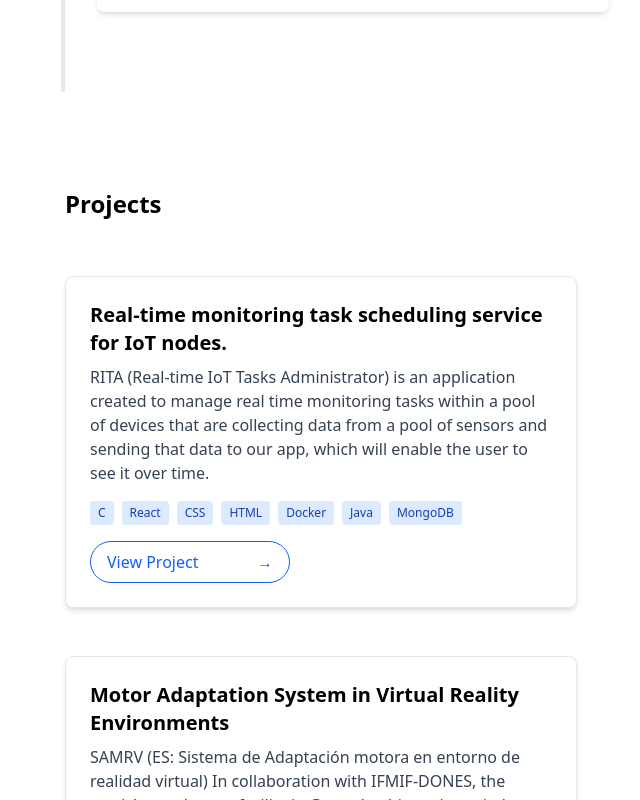
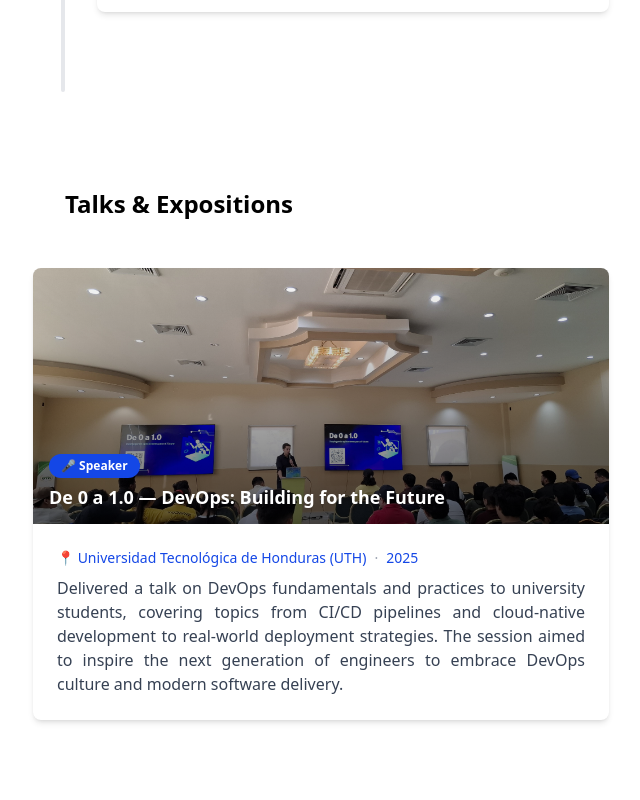
Before and after one commit to laguilarg99/portfolio, a Next.js app: page / in a window 1280 px wide. Shown: the part 2000-2800 px from the top of the page, without its empty margins (451-1091 px from the left). Built offline with nearby package versions, Linux system fonts and the light colour scheme.

Commit message:
adding new talks section

```diff
--- a/src/app/page.tsx
+++ b/src/app/page.tsx
@@ -4,6 +4,7 @@ import Contact from "@/components/contact";
 import Experience from "@/components/experience";
 import FloatingSidebar from "@/components/floating-sidebar";
 import Projects from "@/components/projects";
+import Talks from "@/components/talks";
 import TimeBar from "@/components/time-bar";
 import Presentation from "@/components/presentation";
 
@@ -29,6 +30,9 @@ function Home() {
           <section id="Experience" className="mb-16 scroll-mt-24">
             <Experience />
           </section>
+          <section id="Talks" className="mb-16 scroll-mt-24">
+            <Talks />
+          </section>
           <section id="Projects" className="mb-16 scroll-mt-24">
             <Projects />
           </section>
--- a/src/components/floating-sidebar.tsx
+++ b/src/components/floating-sidebar.tsx
@@ -4,6 +4,7 @@ import React from "react";
 const sections = [
     { id: "About", icon: "/about.png", label: "About" },
     { id: "Experience", icon: "/experience.png", label: "Experience" },
+    { id: "Talks", icon: "/call.png", label: "Talks" },
     { id: "Projects", icon: "/projects.png", label: "Projects" },
     { id: "Contact", icon: "/contact.png", label: "Contact" },
 ];
--- /dev/null
+++ b/src/components/talks.tsx
@@ -0,0 +1,67 @@
+import React from "react";
+
+type Talk = {
+    title: string;
+    event: string;
+    location: string;
+    date: string;
+    description: string;
+    image: string;
+};
+
+const talks: Talk[] = [
+    {
+        title: "De 0 a 1.0 — DevOps: Building for the Future",
+        event: "Tech Talk at UTH",
+        location: "Universidad Tecnológica de Honduras (UTH)",
+        date: "2025",
+        description:
+            "Delivered a talk on DevOps fundamentals and practices to university students, covering topics from CI/CD pipelines and cloud-native development to real-world deployment strategies. The session aimed to inspire the next generation of engineers to embrace DevOps culture and modern software delivery.",
+        image: "/uth-devops-talk.jpg",
+    },
+];
+
+const Talks: React.FC = () => (
+    <>
+        <h2 className="text-2xl p-8 max-w-xl mx-auto font-bold mb-4">
+            Talks & Expositions
+        </h2>
+        <div className="max-w-xl mx-auto space-y-8">
+            {talks.map((talk, idx) => (
+                <div
+                    key={idx}
+                    className="bg-white rounded-lg shadow-md overflow-hidden"
+                >
+                    <div className="relative w-full h-64 overflow-hidden">
+                        <img
+                            src={talk.image}
+                            alt={talk.title}
+                            className="w-full h-full object-cover"
+                        />
+                        <div className="absolute inset-0 bg-gradient-to-t from-black/60 to-transparent" />
+                        <div className="absolute bottom-4 left-4 right-4">
+                            <span className="inline-block px-3 py-1 bg-blue-700 text-white text-xs font-semibold rounded-full mb-2">
+                                🎤 Speaker
+                            </span>
+                            <h3 className="text-white font-bold text-lg leading-tight drop-shadow">
+                                {talk.title}
+                            </h3>
+                        </div>
+                    </div>
+                    <div className="p-6">
+                        <div className="flex items-center gap-2 text-blue-700 font-medium text-sm mb-1">
+                            <span>📍 {talk.location}</span>
+                            <span className="text-gray-400">·</span>
+                            <span>{talk.date}</span>
+                        </div>
+                        <p className="text-gray-700 text-base mt-2 text-justify">
+                            {talk.description}
+                        </p>
+                    </div>
+                </div>
+            ))}
+        </div>
+    </>
+);
+
+export default Talks;
```
Also changed, not shown: public/uth-devops-talk.jpg (added), 1 other file (tests, documents, lock files or other folders).
